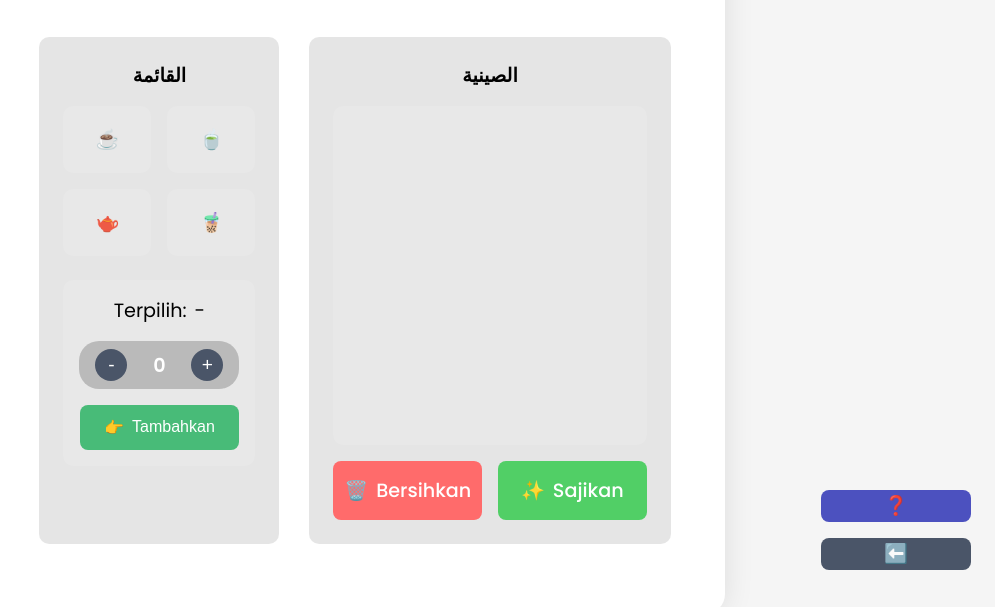
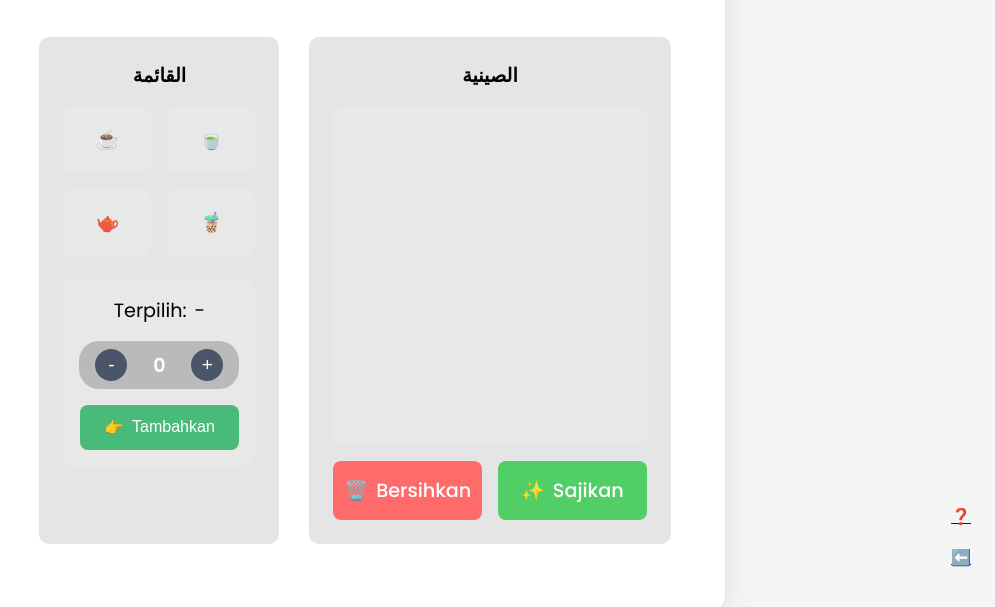
Before and after one commit to kursuskuba02/esteh-arab, a plain HTML site: page game.html in a window 1280 px wide. Shown: the part 206-813 px from the top of the page, without its empty margins (285-1280 px from the left). Drawn offline with Linux system fonts and the light colour scheme.

Commit message:
Update game.html

```diff
--- a/game.html
+++ b/game.html
@@ -72,8 +72,8 @@
         </div>
 
         <div class="navigation-buttons">
-            <button class="nav-button help-button" onclick="window.location.href='tutorial.html'">❓</button>
-            <button class="nav-button back-button" onclick="window.location.href='index.html'">⬅️</button>
+            <a class="nav-circle" href="tutorial.html">❓</a>
+            <a class="nav-circle" href="index.html">⬅️</a>
         </div>
 
         <div id="popup-emotion" class="emotion-popup" aria-hidden="true"></div>
```
